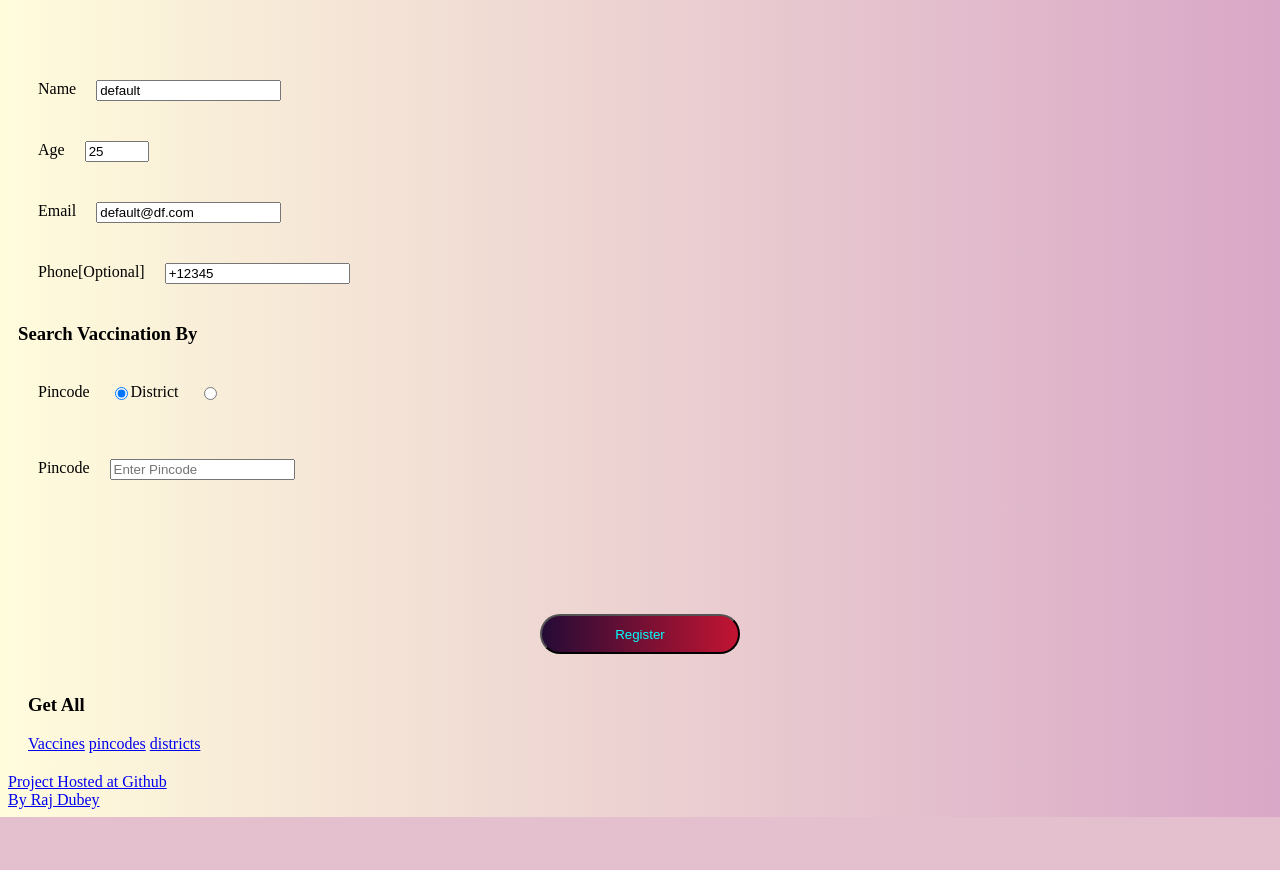
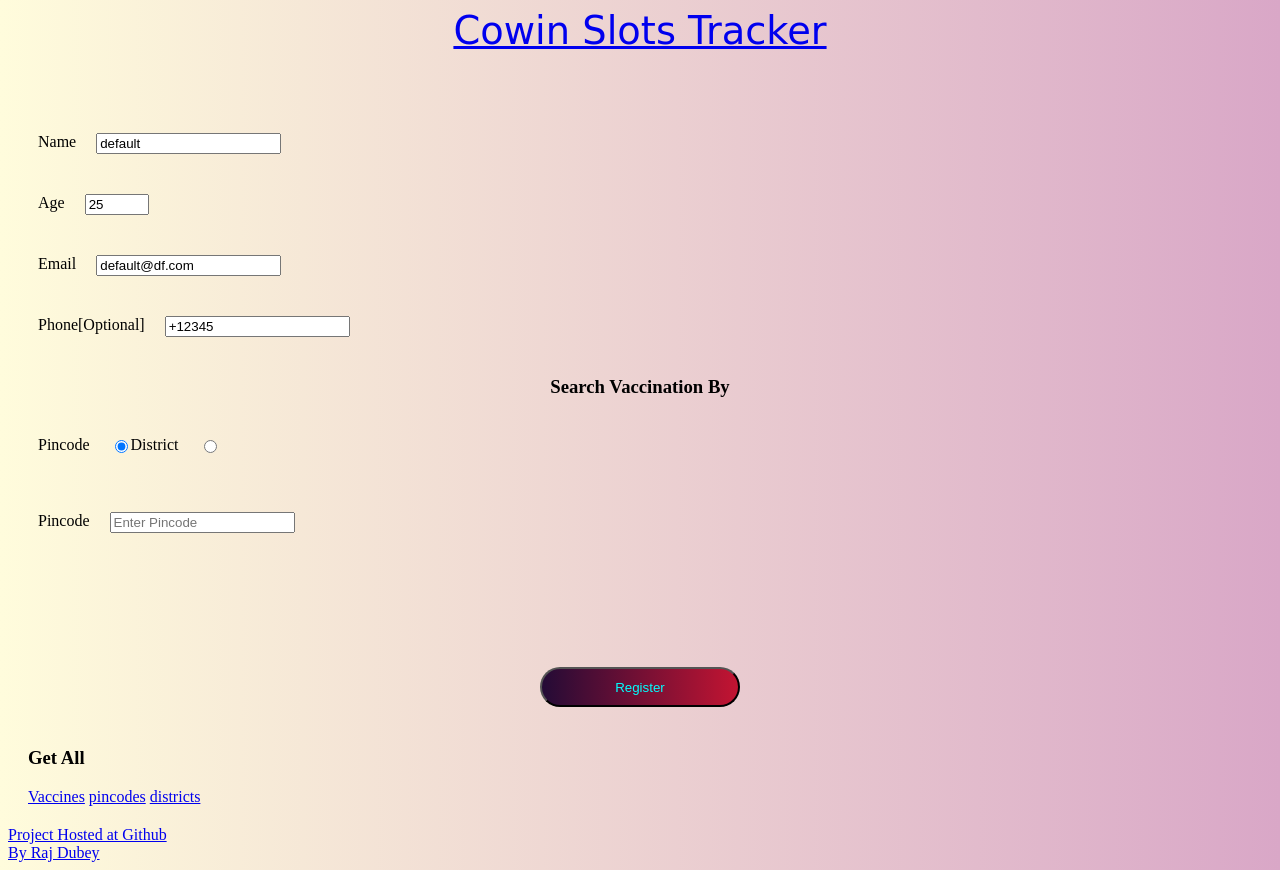
Before and after one commit to authoritydmc/cowin_api_send_email, a Flask app: page / in a window 1280 px wide. Before the commit the page ends 817 px from the top, so only its background shows below. Run offline with Flask 2, Linux system fonts and the light colour scheme; parts of the project's set-up code (start-up, migrations or seed data) failed here and were passed over.

Commit message:
minor fixes

```diff
--- a/cowin_get_email/static/main.css
+++ b/cowin_get_email/static/main.css
@@ -16,7 +16,9 @@
     /* border:2px solid green; */
     padding: 10px;
     margin: 50px 0;
-
+    text-align:center;
+    align-items:center;
+    padding:0 auto;
 
 }
 
@@ -47,6 +49,7 @@
 #age {
     display: flex;
     flex-direction: column;
+
 
 }
 
@@ -82,3 +85,11 @@
 {
     color:red;
 }
+
+#mainTitle
+{
+    font-size:2.4em;
+       font-family: 'Satisfy', cursive;
+   text-align:center;
+
+}
--- a/cowin_get_email/templates/base.html
+++ b/cowin_get_email/templates/base.html
@@ -9,7 +9,8 @@
 </head>
 
 <body>
-
+<a href='https://cowin-track.herokuapp.com/'>
+<div id='mainTitle'>Cowin Slots Tracker</div></a>
     <div id="div_add_user_main">
 
         <form action="/addUser" method="post" id="form_add_user">
```
